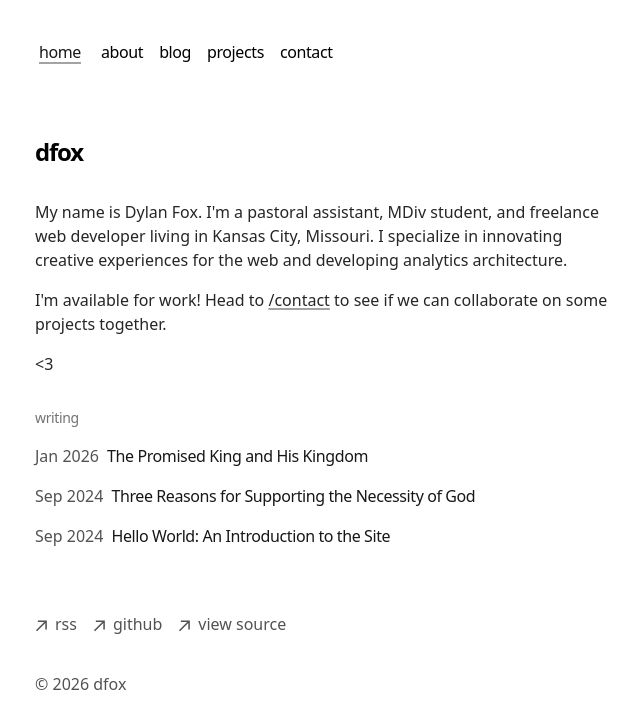
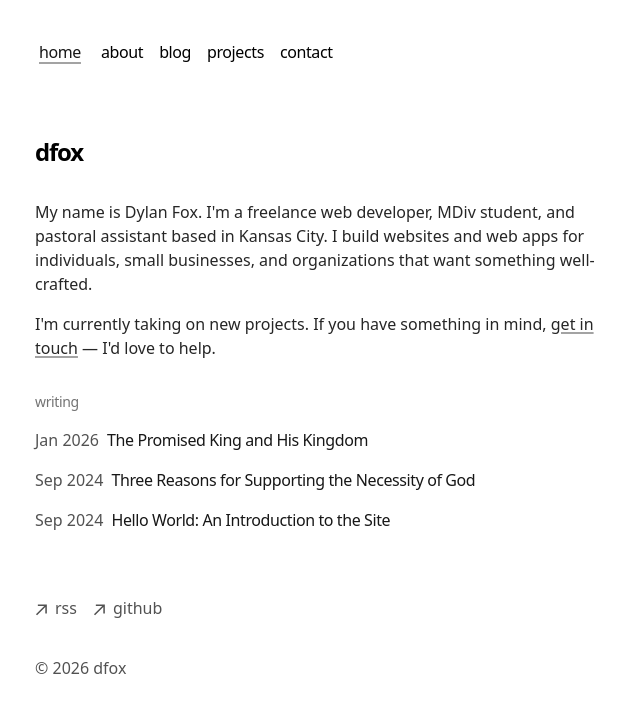
Before and after one commit to dylanfox5/next-dfox, a Next.js app: page / in a window 1280 px wide. Shown: the top 728 px of the page, without its empty margins (317-957 px from the left). Built offline with nearby package versions, Linux system fonts and the light colour scheme.

Commit message:
quick fixes

```diff
--- a/app/components/footer.tsx
+++ b/app/components/footer.tsx
@@ -35,21 +35,10 @@ export default function Footer() {
             className="flex items-center transition-all hover:text-neutral-800 dark:hover:text-neutral-100"
             rel="noopener noreferrer"
             target="_blank"
-            href="https://github.com/vercel/next.js"
+            href="https://github.com/dylanfox5"
           >
             <ArrowIcon />
             <p className="ml-2 h-7">github</p>
-          </a>
-        </li>
-        <li>
-          <a
-            className="flex items-center transition-all hover:text-neutral-800 dark:hover:text-neutral-100"
-            rel="noopener noreferrer"
-            target="_blank"
-            href="https://vercel.com/templates/next.js/portfolio-starter-kit"
-          >
-            <ArrowIcon />
-            <p className="ml-2 h-7">view source</p>
           </a>
         </li>
       </ul>
--- a/app/page.tsx
+++ b/app/page.tsx
@@ -6,20 +6,18 @@ export default function Page() {
     <section>
       <h1 className="mb-8 text-2xl font-semibold tracking-tighter">dfox</h1>
       <p className="mb-4 text-neutral-800 dark:text-neutral-200">
-        {`My name is Dylan Fox. I'm a pastoral assistant, MDiv student, and freelance web developer living in Kansas City, Missouri.
-          I specialize in innovating creative experiences for the web and developing analytics architecture.`}
+        {`My name is Dylan Fox. I'm a freelance web developer, MDiv student, and pastoral assistant based in Kansas City. I build websites and web apps for individuals, small businesses, and organizations that want something well-crafted.`}
       </p>
       <p className="mb-4 text-neutral-800 dark:text-neutral-200">
-        I'm available for work! Head to{' '}
+        {`I'm currently taking on new projects. If you have something in mind, `}
         <Link
           href="/contact"
           className="underline underline-offset-2 decoration-neutral-400 dark:decoration-neutral-600 decoration-[0.1em] transition-all hover:text-neutral-600 dark:hover:text-neutral-300"
         >
-          /contact
+          get in touch
         </Link>
-        {' '}to see if we can collaborate on some projects together.
+        {` — I'd love to help.`}
       </p>
-      <p className="text-neutral-800 dark:text-neutral-200">{`<3`}</p>
       <div className="my-8">
         <p className="text-sm text-neutral-500 dark:text-neutral-500 mb-4 tracking-tight">writing</p>
         <BlogPosts />
```
